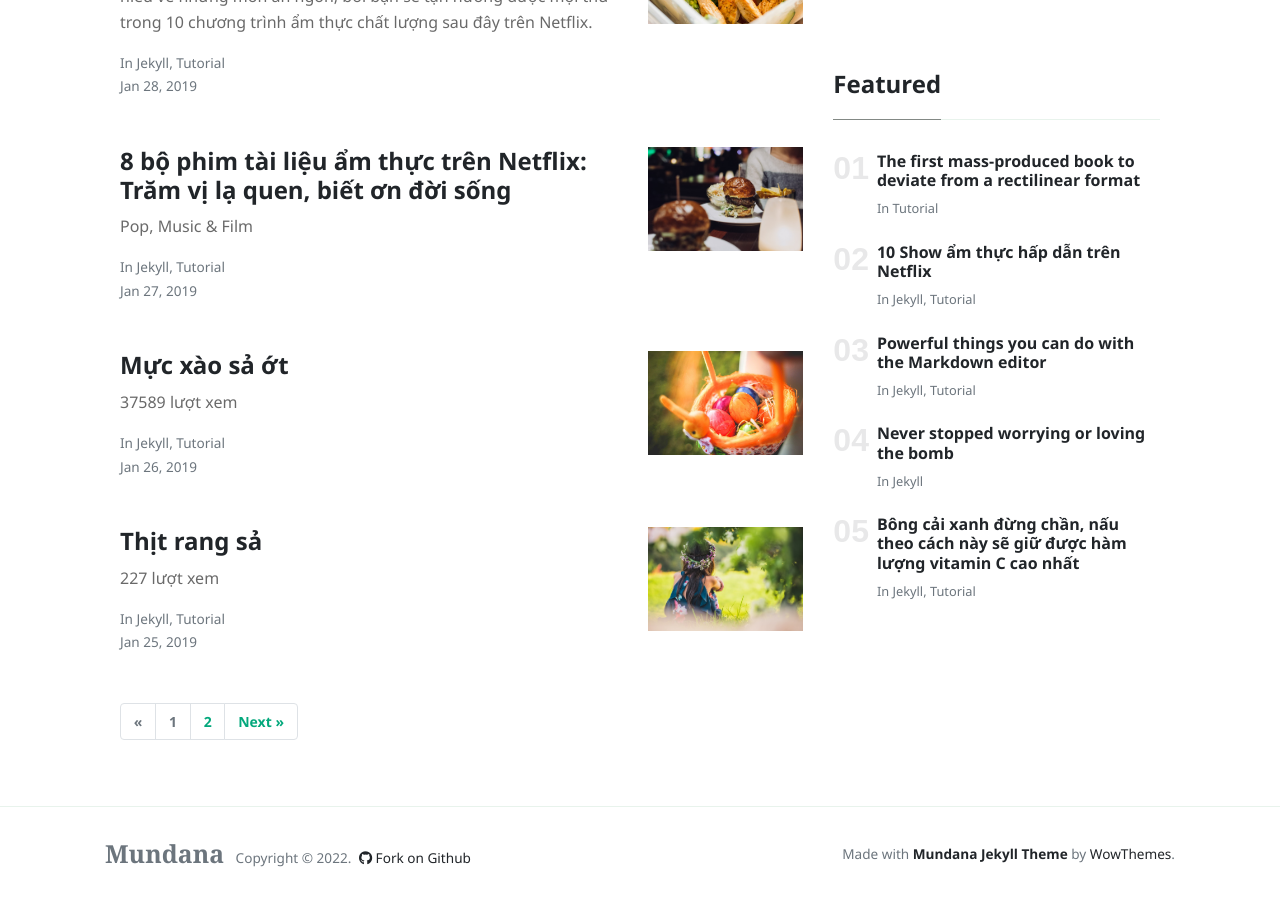
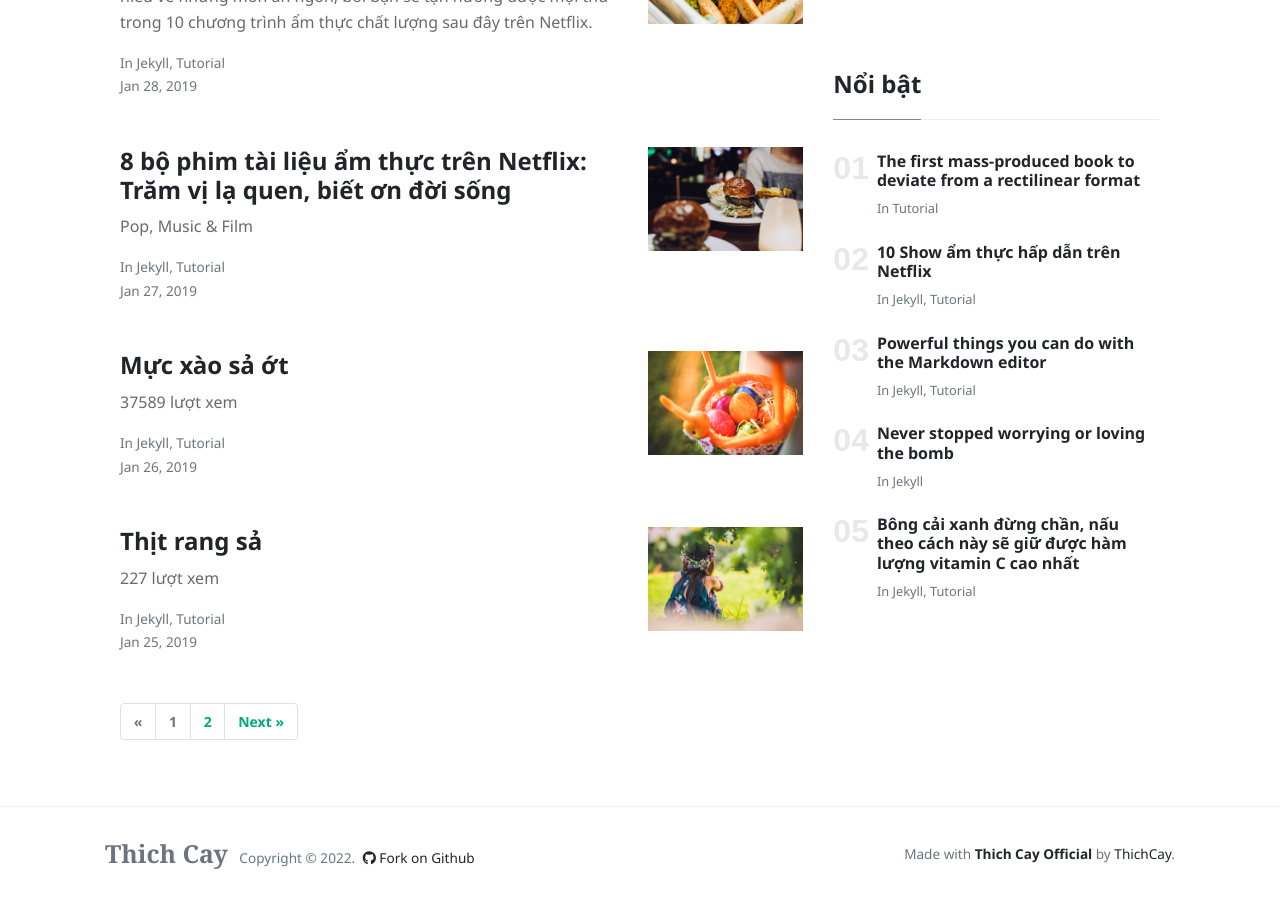
Before and after one commit to thichcayvn/thichcayvn.github.io, a Jekyll site: the page built from index.html, in a window 1280 px wide and 900 px high, scrolled down 1062 px. Built offline with Jekyll 4.4.1, drawn with Linux system fonts in a browser that asks for light colours; nearby versions of some CDN libraries; the list of posts is cut into pages by our own code; some of the changed text lies outside the part shown.

Commit message:
commit on 'master'

```diff
--- a/_includes/menu-header.html
+++ b/_includes/menu-header.html
@@ -4,17 +4,17 @@
 <a class="nav-link" href="{{site.baseurl}}/index.html">Home</a>
 </li>
 <li class="nav-item">
-<a class="nav-link" href="{{site.baseurl}}/authors-list.html">Authors</a>
+<a class="nav-link" href="{{site.baseurl}}/authors-list.html">About Us</a>
 </li>
 <li class="nav-item">
 <a class="nav-link" href="{{site.baseurl}}/contact.html">Contact</a>
 </li>
 <li class="nav-item">
-<a target="_blank" class="nav-link" href="https://www.wowthemes.net/themes/mundana-wordpress/">WP</a>
+<a target="_blank" class="nav-link" href="https://www.thichcay.com/shop/">Shop</a>
 </li>
 <li class="nav-item">
-<a target="_blank" class="nav-link" href="https://www.wowthemes.net/themes/mundana-ghost/">Ghost</a>
+<a target="_blank" class="nav-link" href="https://www.thichcay.com/policy/">Policy</a>
 </li>
 <li class="nav-item">
-<a target="_blank" class="nav-link" href="https://www.wowthemes.net/donate/">Buy me a coffee <i class="fa fa-coffee text-danger"></i></a>
+<a target="_blank" class="nav-link" href="https://www.thichcay.com/affiliate/">Affiliate <i class="fa fa-coffee text-danger"></i></a>
 </li>
--- a/_includes/sidebar-featured.html
+++ b/_includes/sidebar-featured.html
@@ -1,5 +1,5 @@
 <div class="sticky-top sticky-top-offset">
-    <h4 class="font-weight-bold spanborder"><span>Featured</span></h4>
+    <h4 class="font-weight-bold spanborder"><span>Nổi bật</span></h4>
     <ol class="list-featured">
         {% for post in site.tags.featured %}
             <li class="mb-4">
--- a/_layouts/default.html
+++ b/_layouts/default.html
@@ -77,15 +77,15 @@
         <div class="container">
         <div class="row align-items-center justify-content-between">
             <div>
-                <span class="navbar-brand mr-2 mb-0"><strong>Mundana</strong></span>
+                <span class="navbar-brand mr-2 mb-0"><strong>Thich Cay</strong></span>
                 <span>Copyright © <script>document.write(new Date().getFullYear())</script>.</span>
 
                 <!--  Github Repo Star Btn-->
-                <a class="text-dark ml-1" target="_blank" href="https://github.com/wowthemesnet/mundana-theme-jekyll"><i class="fab fa-github"></i> Fork on Github</a>
+                <a class="text-dark ml-1" target="_blank" href="https://thichcayvn.github.io/"><i class="fab fa-github"></i> Fork on Github</a>
 
             </div>
             <div>
-                Made with <a target="_blank" class="text-dark font-weight-bold" href="https://www.wowthemes.net/mundana-jekyll-theme/"> Mundana Jekyll Theme </a> by <a class="text-dark" target="_blank" href="https://www.wowthemes.net">WowThemes</a>.
+                Made with <a target="_blank" class="text-dark font-weight-bold" href="https://www.thichcay.com/"> Thich Cay Official </a> by <a class="text-dark" target="_blank" href="https://www.thichcay.com/">ThichCay</a>.
             </div>
         </div>
         </div>
```
